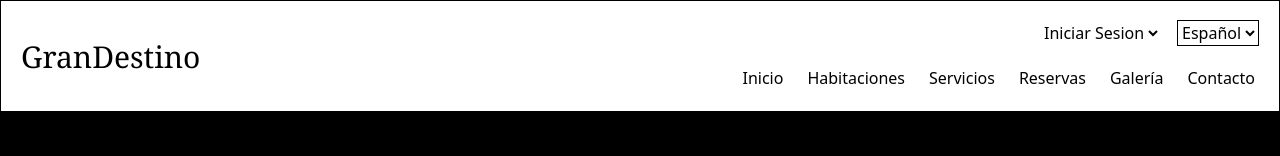
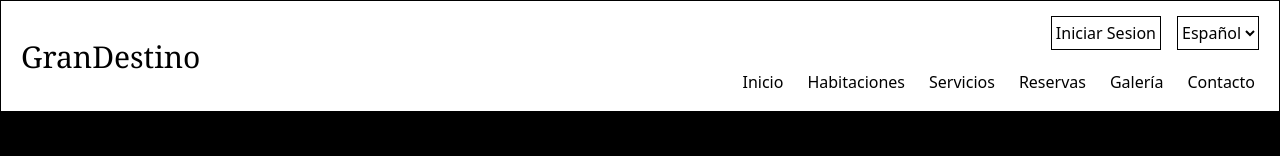
Before and after one commit to rbxus8/Desarrollo_de_un_Sistema_de_Reservas_Online, a React (Vite) app: page / in a window 1280 px wide. Shown: the top 156 px of the page. Built offline with nearby package versions, Linux system fonts and the light colour scheme.

Commit message:
fix: organiza routes

```diff
--- a/index.html
+++ b/index.html
@@ -6,6 +6,6 @@
   </head>
   <body>
     <div id="root"></div>
-    <script type="module" src="/src/main.jsx"></script>
+    <script type="module" src="/src/App.jsx"></script>
   </body>
 </html>
--- a/src/AdminApp.jsx
+++ b/src/AdminApp.jsx
@@ -1,9 +1,9 @@
 import React from "react";
 import { Routes, Route } from "react-router-dom";
 
-import AdminDashboard from "./pages/Admin/AdminDashboard.jsx";
-import AdminUsuarios from "./pages/Admin/AdminUsuarios.jsx";
-import AdminReservas from "./pages/Admin/AdminReservas.jsx";
+import AdminDashboard from "./pagesAdmin/AdminDashboard.jsx";
+import AdminUsuarios from "./pagesAdmin/AdminUsuarios.jsx";
+import AdminReservas from "./pagesAdmin/AdminReservas.jsx";
 
 function AdminApp() {
   return (
--- a/src/App.jsx
+++ b/src/App.jsx
@@ -1,30 +1,12 @@
-import { BrowserRouter as Router, Routes, Route } from "react-router-dom";
-import Header from "./header.jsx";
-import Footer from "./Footer.jsx";
+import React from "react";
+import ReactDOM from "react-dom/client";
+import { BrowserRouter } from "react-router-dom";
+import User from "./User.jsx";
 
-import Inicio from "./pages/Inicio.jsx";
-import Contacto from "./pages/Contacto.jsx";
-import Habitaciones from "./pages/Habitaciones.jsx";
-import Servicios from "./pages/Servicios.jsx";
-import Reservas from "./pages/Reservas.jsx";
-import Galeria from "./pages/Galeria.jsx";
-
-function App() {
-  return (
-    <>
-      <Header />
-      <Routes>
-        <Route path="/Inicio" element={<Inicio />} />
-        <Route path="/Habitaciones" element={<Habitaciones />} />
-        <Route path="/servicios" element={<Servicios />} />
-        <Route path="/Reservas" element={<Reservas />} />
-        <Route path="/Galeria" element={<Galeria />} />
-        <Route path="/contacto" element={<Contacto />} />
-      </Routes>
-
-      <Footer />
-    </>
-  );
-}
-
-export default App;
+ReactDOM.createRoot(document.getElementById("root")).render(
+  <React.StrictMode>
+    <BrowserRouter>
+      <User />
+    </BrowserRouter>
+  </React.StrictMode>
+);
--- /dev/null
+++ b/src/User.jsx
@@ -0,0 +1,18 @@
+import { Routes, Route } from "react-router-dom";
+import Main from "./main.jsx";
+import Login from "./Login.jsx";
+import AdminApp from "./AdminApp.jsx";
+
+function User() {
+  return (
+    <>
+      <Routes>
+        <Route path="*" element={<Main />} />
+        <Route path="/admin" element={<AdminApp />} />
+        <Route path="/login" element={<Login />} />
+      </Routes>
+    </>
+  );
+}
+
+export default User;
--- a/src/header.jsx
+++ b/src/header.jsx
@@ -2,8 +2,6 @@ import { Link } from "react-router-dom";
 import "./style.css";
 
 function Header() {
-
-
   return (
     <header className="h-28 border">
       <div className="h-28 grid grid-cols-[1fr_2fr] grid-rows-1 p-5 items-center">
@@ -13,9 +11,14 @@ function Header() {
         <div className="text-end gap-4 flex flex-col">
           <div className="flex justify-end gap-4">
             {/* Selector de Cuenta*/}
-            <select name="usuario" id="usuarios">
-              <option value="user1">Iniciar Sesion</option>
-            </select>
+            <Link
+              className="border cursor-pointer p-1 hover:bg-gray-200"
+              name="usuario"
+              id="usuarios"
+              to="/Login"
+            >
+              Iniciar Sesion
+            </Link>
             {/* Selector de idioma */}
             <select
               className="border cursor-pointer"
--- a/src/main.jsx
+++ b/src/main.jsx
@@ -1,12 +1,31 @@
 import React from "react";
-import ReactDOM from "react-dom/client";
-import App from "./App.jsx";
-import { BrowserRouter } from "react-router-dom";
+import Header from "./header.jsx";
+import Footer from "./Footer.jsx";
 
-ReactDOM.createRoot(document.getElementById("root")).render(
-  <React.StrictMode>
-    <BrowserRouter>
-      <App />
-    </BrowserRouter>
-  </React.StrictMode>
-);
+import { BrowserRouter as Router, Routes, Route } from "react-router-dom";
+
+import Inicio from "./pages/Inicio.jsx";
+import Contacto from "./pages/Contacto.jsx";
+import Habitaciones from "./pages/Habitaciones.jsx";
+import Servicios from "./pages/Servicios.jsx";
+import Reservas from "./pages/Reservas.jsx";
+import Galeria from "./pages/Galeria.jsx";
+
+function Main() {
+  return (
+    <>
+      <Header />
+      <Routes>
+        <Route path="/Inicio" element={<Inicio />} />
+        <Route path="/Habitaciones" element={<Habitaciones />} />
+        <Route path="/servicios" element={<Servicios />} />
+        <Route path="/Reservas" element={<Reservas />} />
+        <Route path="/Galeria" element={<Galeria />} />
+        <Route path="/contacto" element={<Contacto />} />
+      </Routes>
+      <Footer />
+    </>
+  );
+}
+
+export default Main;
```
